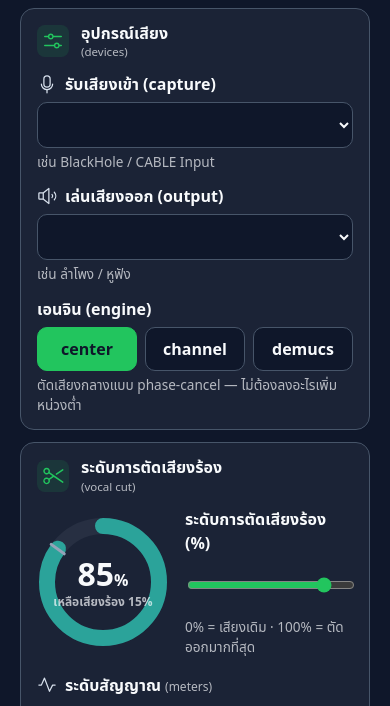
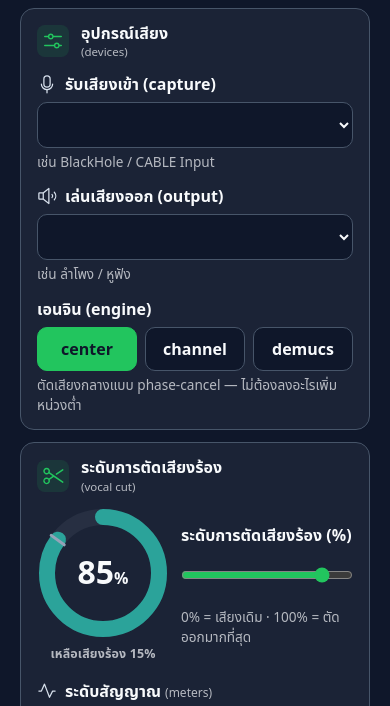
Before and after one commit to noonutz/karaoke-live, a plain HTML site: page karaokelive/web/index.html in a window 390 px wide. Shown: the part 62-768 px from the top of the page. Drawn offline with Linux system fonts and the light colour scheme; no server answers.

Commit message:
fix(ui): stop the remaining-vocal caption overflowing the ring
The 'เหลือเสียงร้อง 15%' line lived inside the 132 px ring and spilled past
its edges. It is now a caption under the ring (.ring-col), nowrap, 0.78rem,
tabular numerals.

Also fixes the layout holes found by an overflow audit across five widths:
the breakpoint moves from 759 to 819 px so the key card can no longer sit
outside the viewport at 760-818 px, the header wraps under 430 px, the range
input loses its default margin (the 4 px scrollWidth delta), and vocal-wrap
gets min-width:0. Audited at 1280/900/820/760/390: no horizontal scroll and no
element wider than its box.

```diff
--- a/karaokelive/web/index.html
+++ b/karaokelive/web/index.html
@@ -104,7 +104,7 @@ select:disabled{opacity:.55; cursor:not-allowed}
 .seg button:active{transform:scale(.98)}
 .seg button[aria-pressed="true"]{background:var(--accent); color:var(--on-accent); border-color:var(--accent)}
 .seg button:disabled{opacity:.55; cursor:not-allowed}
-.vocal-wrap{display:flex; align-items:center; gap:16px}
+.vocal-wrap{display:flex; align-items:center; gap:16px; min-width:0; max-width:100%}
 .ring{position:relative; width:132px; height:132px; flex:none}
 .ring svg{transform:rotate(-90deg)}
 .ring .pct{
@@ -112,9 +112,11 @@ select:disabled{opacity:.55; cursor:not-allowed}
   align-items:center; justify-content:center; line-height:1.2;
   font-size:2rem; font-weight:700; font-variant-numeric:tabular-nums;
 }
-.ring .pct .remain{font-size:.75rem; font-weight:600; color:var(--fg-70); margin-top:2px}
+.ring-col{display:flex; flex-direction:column; align-items:center; gap:6px; flex:none; max-width:100%}
+.remain{font-size:.78rem; font-weight:600; color:var(--fg-70); white-space:nowrap; text-align:center;
+  font-variant-numeric:tabular-nums; letter-spacing:.01em}
 .vocal-ctl{flex:1; min-width:0}
-input[type="range"]{width:100%; min-height:44px; accent-color:var(--accent); cursor:pointer}
+input[type="range"]{width:100%; max-width:100%; min-height:44px; margin:0; accent-color:var(--accent); cursor:pointer}
 .sub-head{display:flex; align-items:center; gap:8px; margin:16px 0 12px; font-size:1rem; font-weight:600; color:var(--fg)}
 .sub-head svg{flex:none; color:var(--muted-fg)}
 .sub-head .en{font-size:.75rem; font-weight:400; color:var(--fg-70)}
@@ -192,10 +194,15 @@ input[type="range"]{width:100%; min-height:44px; accent-color:var(--accent); cur
 #error.show{display:block}
 footer{padding:6px 20px 10px; color:var(--fg-70); font-size:.72rem; text-align:center; flex:none}
 .key-card{justify-content:space-between}
-@media (max-width:759px){
+@media (max-width:819px){
   body{height:auto; overflow:auto}
   main{grid-template-columns:1fr; overflow:visible}
   .key-big{font-size:2.4rem}
+  .vocal-wrap{flex-wrap:wrap; justify-content:center}
+}
+@media (max-width:430px){
+  header{flex-wrap:wrap; row-gap:8px}
+  .vocal-wrap{gap:12px}
 }
 @media (prefers-reduced-motion:reduce){
   *,*::before,*::after{transition:none !important; animation:none !important}
@@ -257,6 +264,7 @@ footer{padding:6px 20px 10px; color:var(--fg-70); font-size:.72rem; text-align:c
       <h2 id="h-mix">ระดับการตัดเสียงร้อง <span class="en" lang="en">(vocal cut)</span></h2>
     </div>
     <div class="vocal-wrap">
+      <div class="ring-col">
       <div class="ring" aria-hidden="true">
         <svg width="132" height="132" viewBox="0 0 132 132">
           <circle cx="66" cy="66" r="56" fill="none" stroke="#272F42" stroke-width="16"/>
@@ -266,7 +274,9 @@ footer{padding:6px 20px 10px; color:var(--fg-70); font-size:.72rem; text-align:c
             <title>85% mono-guard default</title>
           </line>
         </svg>
-        <div class="pct"><span><span id="vocalPct">85</span><span style="font-size:1rem">%</span></span><span class="remain">เหลือเสียงร้อง <span id="vocalRemain">15</span>%</span></div>
+        <div class="pct"><span><span id="vocalPct">85</span><span style="font-size:1rem">%</span></span></div>
+      </div>
+      <div class="remain">เหลือเสียงร้อง <span id="vocalRemain">15</span>%</div>
       </div>
       <div class="vocal-ctl">
         <label for="vocal">ระดับการตัดเสียงร้อง (%)</label>
```
Also changed, not shown: docs/control-panel.png.
